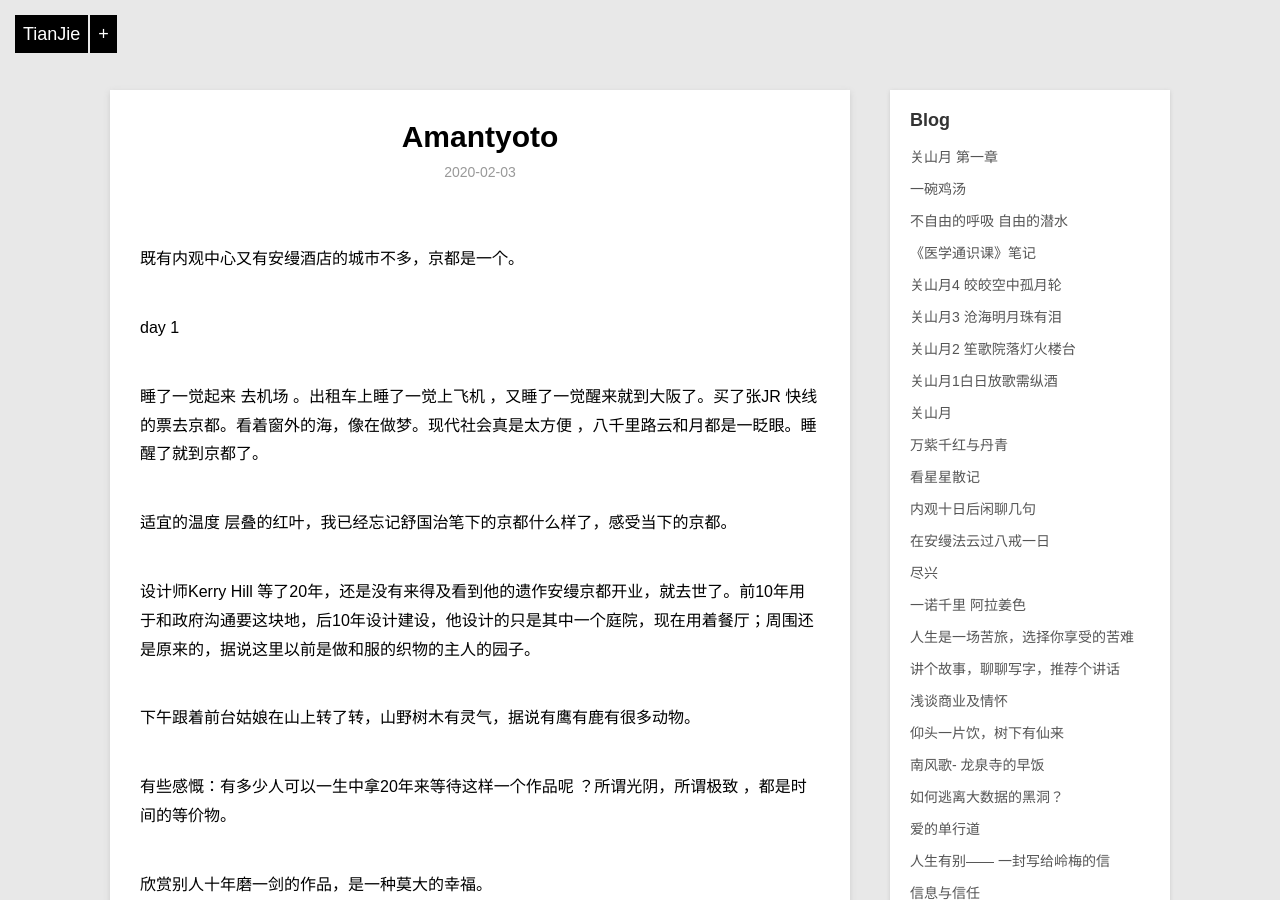
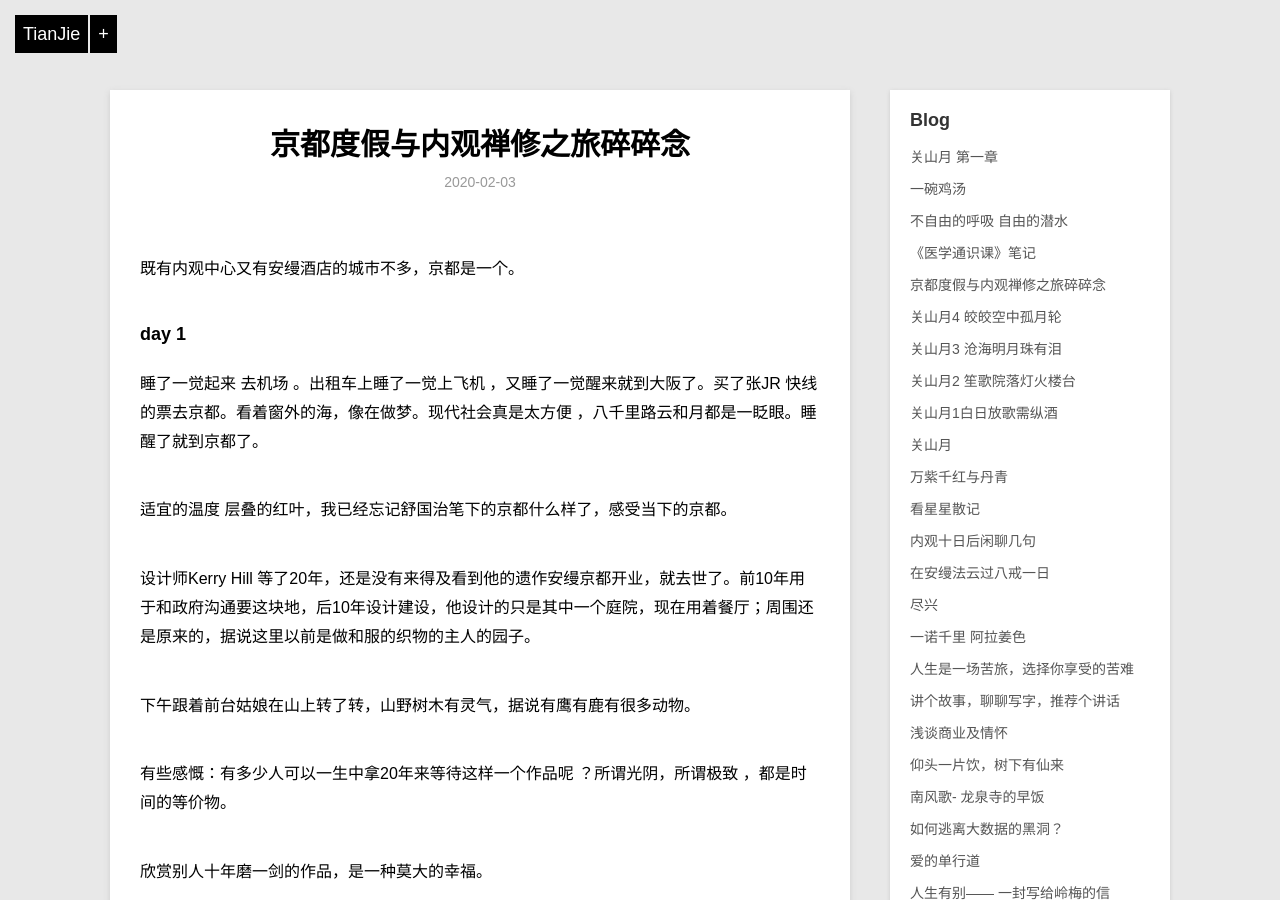
Before and after one commit to violettianjie/violettianjie.github.io, a Jekyll site: the page built from _posts/blog/2020-02-03-amantyoto.md, in a window 1280 px wide and 900 px high. Built offline with Jekyll 4.4.1, drawn with Linux system fonts in a browser that asks for light colours; our own code applies the rules of GitHub Pages for plain Markdown files.

Commit message:
Update 2020-02-03-amantyoto.md

```diff
--- a/_posts/blog/2020-02-03-amantyoto.md
+++ b/_posts/blog/2020-02-03-amantyoto.md
@@ -1,4 +1,9 @@
-
+---
+layout: post
+title: "京都度假与内观禅修之旅碎碎念"
+description: "共行天涯路 同修戒定慧"
+category: blog
+---
 
 既有内观中心又有安缦酒店的城市不多，京都是一个。
 
@@ -6,7 +11,7 @@
 
 
 
-day 1
+### day 1
 
 睡了一觉起来 去机场 。出租车上睡了一觉上飞机 ，又睡了一觉醒来就到大阪了。买了张JR 快线的票去京都。看着窗外的海，像在做梦。现代社会真是太方便 ，八千里路云和月都是一眨眼。睡醒了就到京都了。
 
@@ -45,7 +50,7 @@ day 1
 
 
 
-day 2
+### day 2
 
 
 
@@ -108,10 +113,7 @@ day 2
 
 
 
-day 5
-
-
-
+### day 5
 
 
 此行想去的地方 想做的事都做完了。行程给自己留了一天白。无所事事 吃了个早餐 在餐厅叠了个千纸鹤。发呆 出门继续无所事事 晃一晃。然后就可以去机场打道回府啦。
@@ -122,15 +124,7 @@ day 5
 
 
 
-
-
-
-
-
-
-内观三日课的小小总结 ｜ day3-day5
-
-
+### 内观三日课的小小总结 ｜ day3-day5
 
 总体很圆满。
 
@@ -146,8 +140,6 @@ day 5
 
 
 
-
-
 安缦京都 https://www.aman.com/zh-cn/resorts/aman-kyoto
 
 京都内观中心 https://bhanu.dhamma.org/
```
